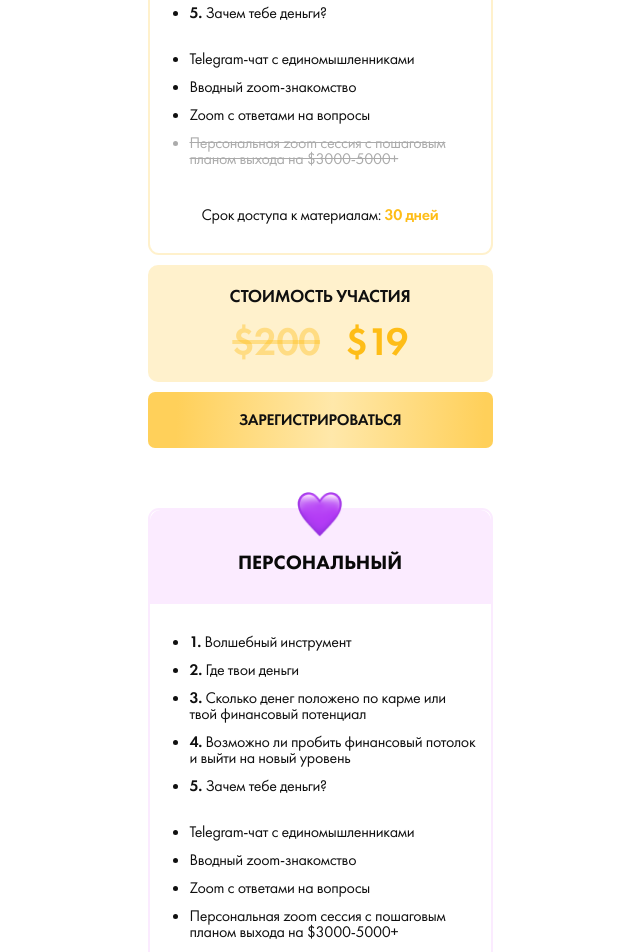
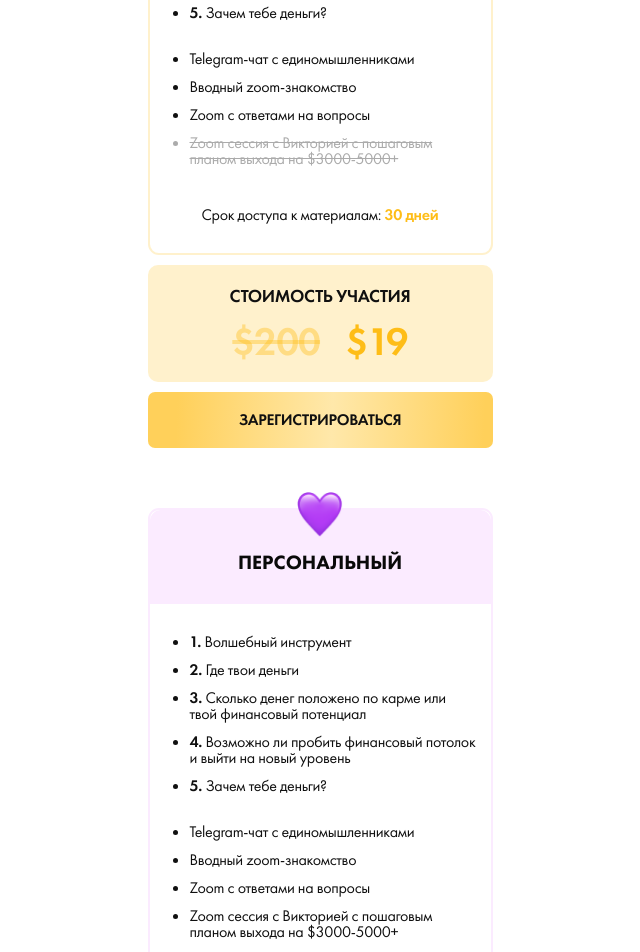
Before and after one commit to RomanIsaiev/work-website-51, a website built with Vite: page index.html in a window 1280 px wide. Shown: the part 6580-7532 px from the top of the page, without its empty margins (320-960 px from the left). Built offline with nearby package versions, Linux system fonts and the light colour scheme; some packages are replaced by stand-ins of ours; a script that the page names is missing.

Commit message:
update bonuses and tariffs

```diff
--- a/index.html
+++ b/index.html
@@ -784,7 +784,7 @@
                     <li class="adds-item">Вводный zoom-знакомство</li>
                     <li class="adds-item">Zoom с ответами на вопросы</li>
                     <li class="adds-item">
-                      Персональная zoom сессия с пошаговым планом выхода на
+                      Zoom сессия с Викторией с пошаговым планом выхода на
                       $3000-5000+
                     </li>
                   </ul>
@@ -847,7 +847,7 @@
                     <li class="adds-item">Вводный zoom-знакомство</li>
                     <li class="adds-item">Zoom с ответами на вопросы</li>
                     <li class="adds-item">
-                      Персональная zoom сессия с пошаговым планом выхода на
+                      Zoom сессия с Викторией с пошаговым планом выхода на
                       $3000-5000+
                     </li>
                   </ul>
```
Also changed, not shown: src/img/bonus/bonus-image-1x.png, src/img/bonus/bonus-image-2x.png.
